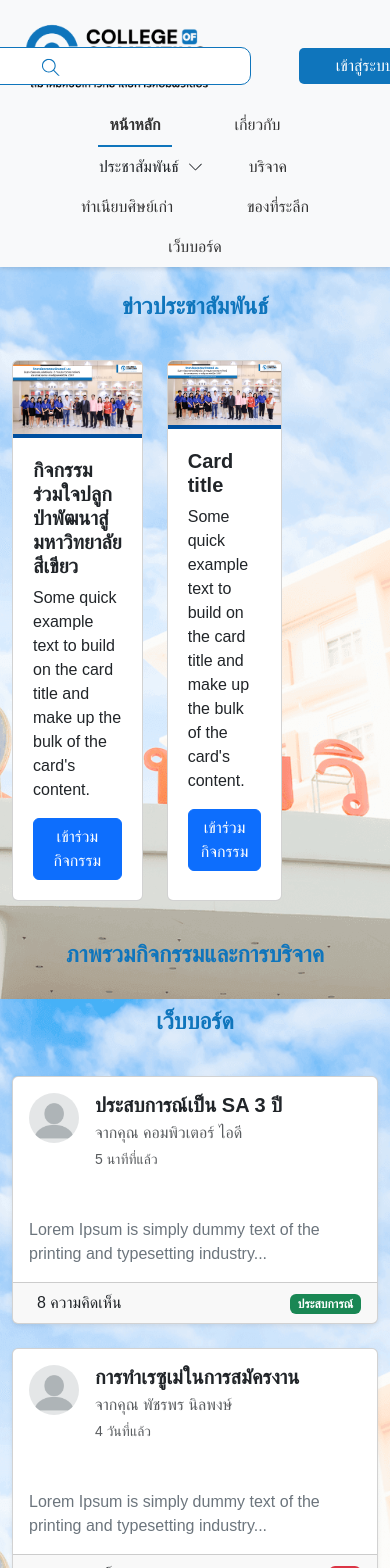
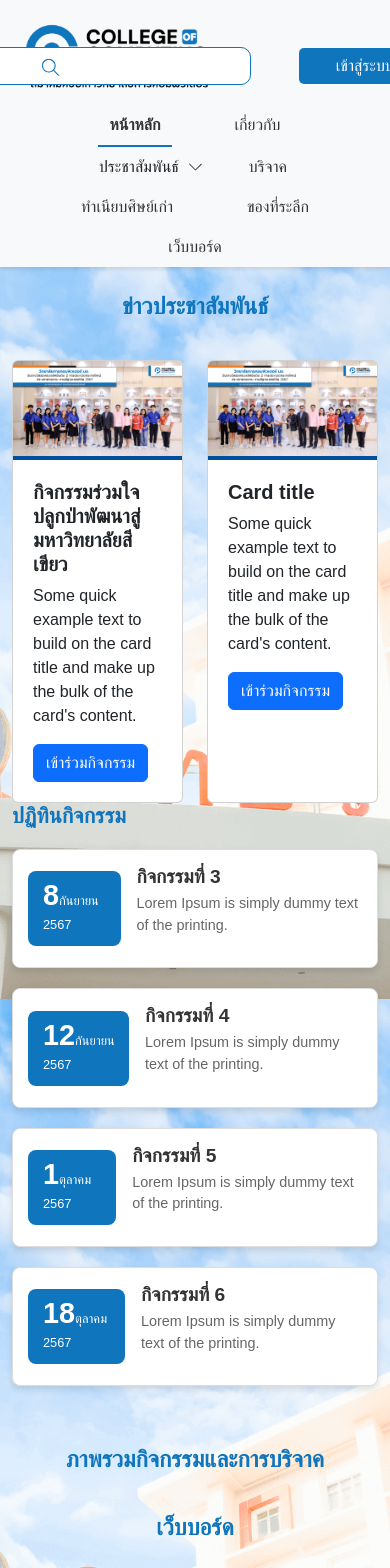
Before and after one commit to phatcharaporn-miw/WebAlumni, a React (Create React App) app: page / in a window 390 px wide. Shown: the top 1568 px of the page. Built offline with nearby package versions, Linux system fonts and the light colour scheme.

Commit message:
update 17/12/67

```diff
--- a/src/css/about.css
+++ b/src/css/about.css
@@ -0,0 +1,30 @@
+.about-title{
+    text-align: center;
+    padding: 30px;
+    color: #0F75BC;
+    font-weight: bold;
+  }
+
+
+.card-img-top {
+    height: 300px;
+    object-fit: cover;
+  }
+
+#person-card{
+    justify-content: center;
+    /* align-items: center; */
+    /* display: flex; */
+}
+
+@media (max-width: 768px) {
+    .card-img-top {
+      height: 200px;
+    }
+  }
+
+  @media (max-width: 576px) {
+    .card-img-top {
+      height: 200px;
+    }
+  }
--- a/src/css/home.css
+++ b/src/css/home.css
@@ -37,11 +37,62 @@
   }
 
   .content {
-    background-image: url('/public/image/back-1.jpg');
     background-position: center;
     background-repeat: no-repeat;
     background-attachment: fixed;
     background-size: cover;
-    min-height: 80vh;
-    color: #fff;
+    min-height: 100vh;
 }
+
+/* ส่วนหัว */
+.news-title {
+  font-weight: bold;
+  color: #0F75BC;
+  text-align: left;
+  margin-bottom: 20px;
+}
+
+/* การจัดวางรายการข่าว */
+.news-item {
+  background-color: #fff;
+  border: 1px solid #ddd;
+  border-radius: 8px;
+  margin-bottom: 20px;
+  padding: 15px;
+  box-shadow: 0px 4px 6px rgba(0, 0, 0, 0.1);
+  align-items: center;
+}
+
+/* กล่องวันที่ */
+.news-date {
+  background-color: #0F75BC;
+  color: #fff;
+  /* text-align: center; */
+  padding: 10px 15px;
+  border-radius: 8px;
+  min-width: 80px;
+}
+
+.news-date .day {
+  font-size: 1.8rem;
+  font-weight: bold;
+  line-height: 1;
+}
+
+.news-date .month-year {
+  font-size: 0.8rem;
+  line-height: 1.2;
+}
+
+.news-content h5 {
+  font-weight: bold;
+  color: #333;
+  margin: 0;
+  font-size: 1.2rem;
+}
+
+.news-content p {
+  color: #666;
+  margin-top: 5px;
+  font-size: 0.9rem;
+}
--- a/src/pages/home.js
+++ b/src/pages/home.js
@@ -2,28 +2,27 @@ import React, {useState, useEffect} from "react";
 import 'bootstrap/dist/css/bootstrap.min.css';
 import 'bootstrap/dist/js/bootstrap.bundle.min.js';
 import "../css/home.css"
+import { SlHeart } from "react-icons/sl";
 
 
 function Home(){
 
   const [background, setBackground] = useState("/image/back-2.png");
 
-  useState(() => {
-    const handleScroll = () => {
-      const scrollPosition = window.scrollY;
-      if (scrollPosition < 500) {
-        setBackground("/image/back-2.png");
-      }else if (scrollPosition >= 500 && scrollPosition < 600){
-        setBackground("/image/2.jpeg");
-      }else{
-        setBackground("/image/3.jpeg");
-      }
-    };
+  // useState(() => {
+  //   const handleScroll = () => {
+  //     const scrollPosition = window.scrollY;
+  //     if (scrollPosition < 500) {
+  //       setBackground("/image/back-2.png");
+  //     }else{
+  //       setBackground("/image/2.jpeg");
+  //     }
+  //   };
 
-    window.addEventListener("scroll", handleScroll);
+  //   window.addEventListener("scroll", handleScroll);
 
-    return() => window.removeEventListener("scroll", handleScroll);
-  }, []);
+  //   return() => window.removeEventListener("scroll", handleScroll);
+  // }, []);
 
     return(
         <div className="content"  style={{ backgroundImage: `url(${background})`, backgroundSize: 'cover', backgroundPosition: 'center' }}>
@@ -87,7 +86,50 @@ function Home(){
               </div>
 
               <div class="col">
+              <h4 class="news-title">ปฏิทินกิจกรรม</h4>
+              <div class="news-item d-flex">
+                  <div class="news-date">
+                      <span class="day">8</span>
+                      <span class="month-year">กันยายน 2567</span>
+                  </div>
+                  <div class="news-content ms-3">
+                      <h5>กิจกรรมที่ 3</h5>
+                      <p>Lorem Ipsum is simply dummy text of the printing.</p>
+                  </div>
+              </div>
 
+              <div class="news-item d-flex">
+                  <div class="news-date">
+                      <span class="day">12</span>
+                      <span class="month-year">กันยายน 2567</span>
+                  </div>
+                  <div class="news-content ms-3">
+                      <h5>กิจกรรมที่ 4</h5>
+                      <p>Lorem Ipsum is simply dummy text of the printing.</p>
+                  </div>
+              </div>
+
+              <div class="news-item d-flex">
+                  <div class="news-date">
+                      <span class="day">1</span>
+                      <span class="month-year">ตุลาคม 2567</span>
+                  </div>
+                  <div class="news-content ms-3">
+                      <h5>กิจกรรมที่ 5</h5>
+                      <p>Lorem Ipsum is simply dummy text of the printing.</p>
+                  </div>
+              </div>
+
+              <div class="news-item d-flex">
+                  <div class="news-date">
+                      <span class="day">18</span>
+                      <span class="month-year">ตุลาคม 2567</span>
+                  </div>
+                  <div class="news-content ms-3">
+                      <h5>กิจกรรมที่ 6</h5>
+                      <p>Lorem Ipsum is simply dummy text of the printing.</p>
+                  </div>
+              </div>
               </div>
               </div>
 
@@ -112,7 +154,7 @@ function Home(){
                             <div className="d-flex p-3">
                                 <img src="./image/profile-picture.png" alt="User" className="rounded-circle me-3" width="50" height="50" />
                                 <div>
-                                    <h5 className="card-title fw-bold mb-1">ประสบการณ์เป็น SA 3 ปี</h5>
+                                    <h5 className="card-title fw-bold mb-1">ประสบการณ์เป็น SA 3 ปี <SlHeart /></h5>
                                     <p className="text-muted mb-1">จากคุณ คอมพิวเตอร์ ไอดี</p>
                                     <p className="text-muted small">5 นาทีที่แล้ว</p>
                                 </div>
@@ -139,7 +181,8 @@ function Home(){
                             <div className="d-flex p-3">
                                 <img src="./image/profile-picture.png" alt="User" className="rounded-circle me-3" width="50" height="50" />
                                 <div>
-                                    <h5 className="card-title fw-bold mb-1">การทำเรซูเม่ในการสมัครงาน</h5>
+                                    <h5 className="card-title fw-bold mb-1">การทำเรซูเม่ในการสมัครงาน <SlHeart /></h5>
+
                                     <p className="text-muted mb-1">จากคุณ พัชรพร นิลพงษ์</p>
                                     <p className="text-muted small">4 วันที่แล้ว</p>
                                 </div>
@@ -161,7 +204,7 @@ function Home(){
                     </div>
                 </div>
 
-                <div className="text-center mt-4">
+                <div className="text">
                     <button className="btn btn-primary">ดูทั้งหมด</button>
                 </div>
             </div>
@@ -171,24 +214,25 @@ function Home(){
             <div className="home-donate">
                 <h3 id="head-text">บริจาค</h3>
 
+
             </div>
 
             {/* ส่วนของสมาคม*/}
             <div className="home-about">
                 <h3 id="head-text">เกี่ยวกับสมาคม</h3>
                   <div class="card mb-3">
-                    <div class="row g-0">
-                      <div class="col-md-4">
+                    <div class="row">
+                      <div class="col-md-5">
                         <img src="/image/about_cp.jpg" class="img-fluid rounded-start" alt="ภาพสมาคม"/>
                       </div>
-                      <div class="col-md-8">
+                      <div class="col">
                         <div class="card-body">
                           <h5 class="card-title">สมาคมศิษย์เก่ามหาวิทยาลัยขอนแก่น</h5>
                           <p class="card-text">   Lorem Ipsum is simply dummy text of the printing and typesetting industry.
                              Lorem Ipsum has been the industry's standard dummy text ever since the 1500s, when an unknown printer
                               took a galley of type and scrambled it to make a type specimen book. It has survived not only five centuries,
                               but also the leap into electronic typesetting, remaining essentially unchanged</p>
-                              <button className="login-btn m-2 ms-5">ประวัติความเป็นมา</button>
+                              <button className="login-btn">ประวัติความเป็นมา</button>
                         </div>
                       </div>
                     </div>
```
Also changed, not shown: src/pages/about.js (+65 -8 lines), public/image/person1.jpg (added), public/image/รูปภาพ.jpg (added).
